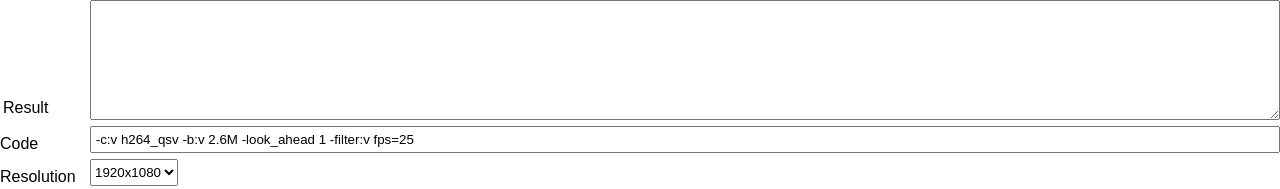
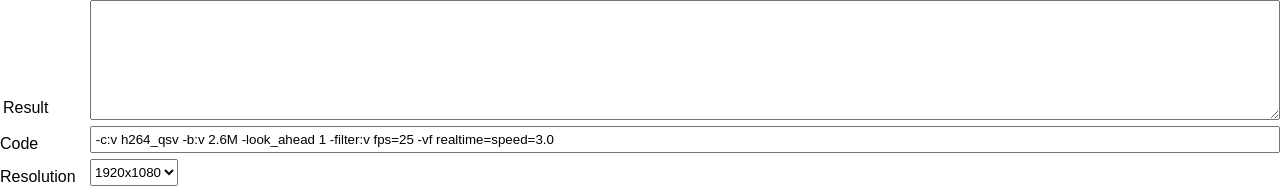
Before and after one commit to thinhxd12/ffmpeg, a plain HTML site: page index.html in a window 1280 px wide. Shown: the top 189 px of the page. Drawn offline with nearby package versions, Linux system fonts and the light colour scheme.

Commit message:
Update index.html

```diff
--- a/index.html
+++ b/index.html
@@ -15,7 +15,7 @@
     </div>
     <div class="inputGroup">
         <label>Code</label>
-        <input id="code" value=" -c:v h264_qsv -b:v 2.6M -look_ahead 1 -filter:v fps=25" />
+        <input id="code" value=" -c:v h264_qsv -b:v 2.6M -look_ahead 1 -filter:v fps=25 -vf realtime=speed=3.0" />
     </div>
     <div class="inputGroup">
         <label>Resolution</label>
```
